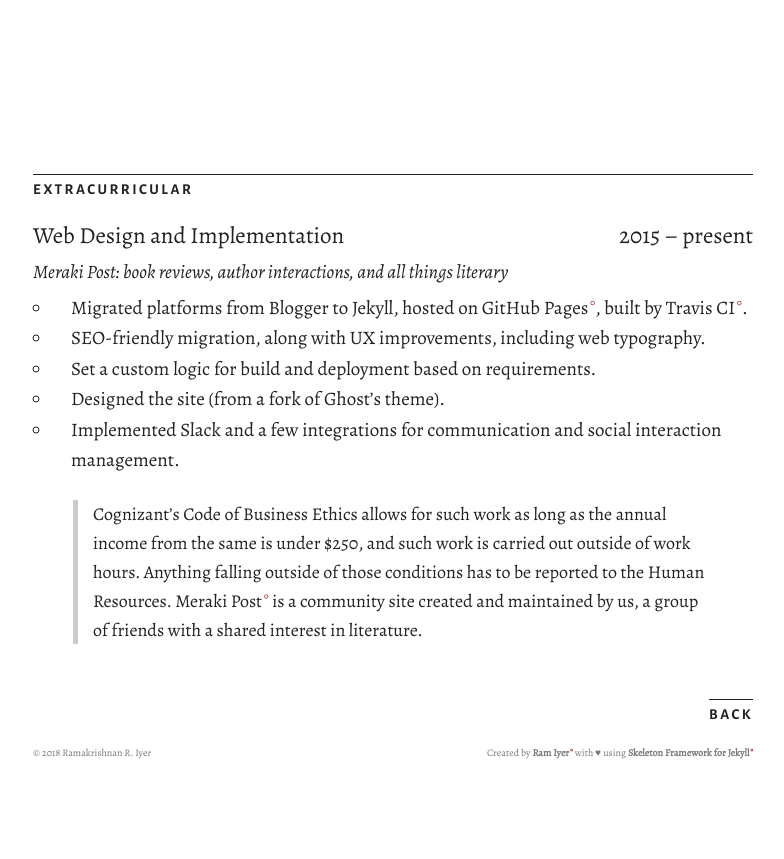
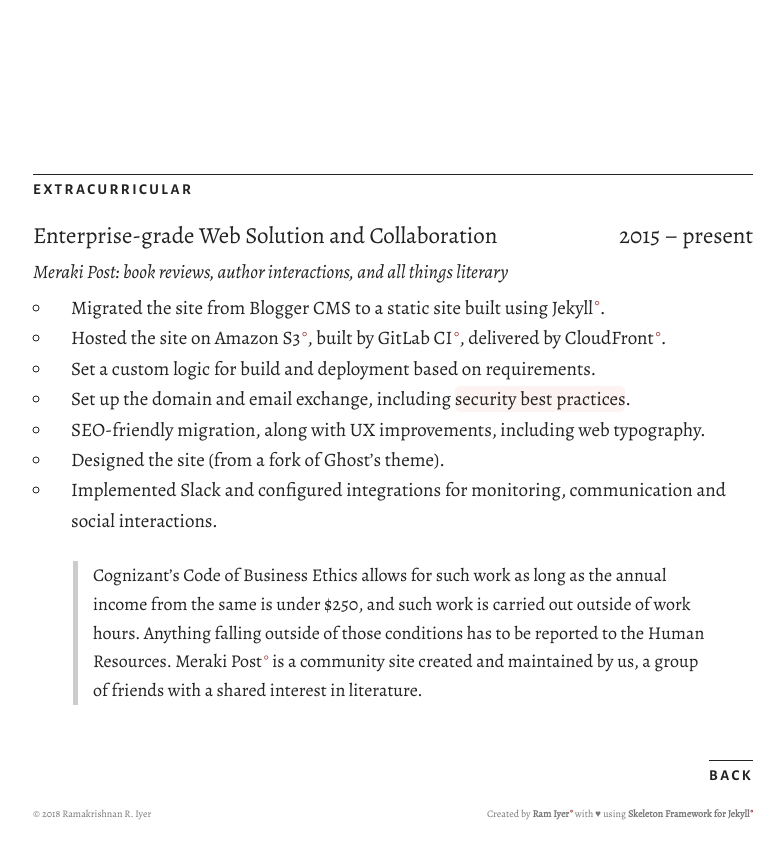
Before and after one commit to theramiyer/resume, a Jekyll site: the page built from _posts/2015-10-30-web-design-and-implementation.md, in a window 1280 px wide. Shown: the top 859 px of the page, without its empty margins (247-1031 px from the left). Built offline with Jekyll 4.4.1, drawn with Linux system fonts in a browser that asks for light colours; nearby versions of some CDN libraries.

Commit message:
Resume update

```diff
--- a/_includes/loop.html
+++ b/_includes/loop.html
@@ -27,11 +27,11 @@
       <div class="twelve columns">
         {% if post.more %}
           {% if post.content contains '<!--more-->' %}
-          {{ post.content | split:'<!--more-->' | first }}<li><a href="{{ post.url }}">More details</a></ul>
+          {{ post.content | split:'<!--more-->' | first }}<li><a href="{{ post.url }}">More details&hellip;</a></ul>
           {% elsif post.content contains '</ul>' %}
-          {{ post.content | split:'</ul>' | first }}<li><a href="{{ post.url }}">More details</a></ul>
+          {{ post.content | split:'</ul>' | first }}<li><a href="{{ post.url }}">More details&hellip;</a></ul>
           {% else %}
-          {{ post.content | split:'</p>' | first }}<p><a href="{{ post.url }}">More details</p></p>
+          {{ post.content | split:'</p>' | first }}<p><a href="{{ post.url }}">More details&hellip;</p></p>
           {% endif %}
         {% else %}
           {% if post.content contains '<!--more-->' %}
--- a/_posts/2015-10-30-web-design-and-implementation.md
+++ b/_posts/2015-10-30-web-design-and-implementation.md
@@ -1,17 +1,20 @@
 ---
 layout: "post"
-title: "Web Design and Implementation"
+title: "Enterprise-grade Web Solution and Collaboration"
 date: "2015-10-30"
 tenure: "2015 – present"
 category: "4. extracurricular"
 subtitle: "Meraki Post: book reviews, author interactions, and all things literary"
+more: true
 ---
 
-- Migrated platforms from Blogger to Jekyll, hosted on [GitHub Pages](https://pages.github.com/), built by [Travis&nbsp;CI](https://travis-ci.org/).
-- SEO-friendly migration, along with UX improvements, including web typography.
+- Migrated the site from Blogger CMS to a static site built using [Jekyll](https://jekyllrb.com/).
+- Hosted the site on [Amazon&nbsp;S3](aws.amazon.com/s3/), built by [GitLab&nbsp;CI](https://about.gitlab.com/gitlab-ci/), delivered by [CloudFront](https://aws.amazon.com/cloudfront/).
 - Set a custom logic for build and deployment based on requirements.
 <!--more-->
+- Set up the domain and email exchange, including **security best practices**.
+- SEO-friendly migration, along with UX improvements, including web typography.
 - Designed the site (from a fork of Ghost's theme).
-- Implemented Slack and a few integrations for communication and social interaction management.
+- Implemented Slack and configured integrations for monitoring, communication and social interactions.
 
 > Cognizant's Code of Business Ethics allows for such work as long as the annual income from the same is under $250, and such work is carried out outside of work hours. Anything falling outside of those conditions has to be reported to the Human Resources. [Meraki&nbsp;Post](https://www.merakipost.com/about/) is a community site created and maintained by us, a group of friends with a shared interest in literature.
```
Also changed, not shown: _posts/2010-07-21-alpha-arts-and-science-college.md (+1 -1 lines), _posts/2010-07-21-cognizant-technology-solutions.md (+6 -3 lines), _posts/2017-08-09-other-miscellaneous.md (+1 -1 lines).
